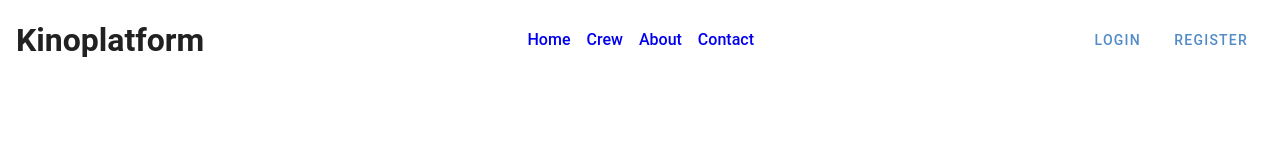
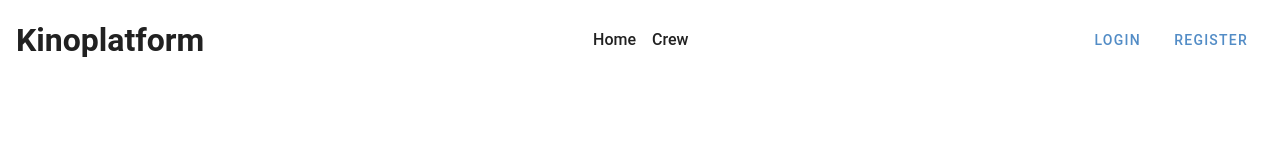
Before and after one commit to DGhonyan/kinoplatform, a Vue app: page / in a window 1280 px wide. Shown: the top 160 px of the page. Built offline with nearby package versions, Linux system fonts and the light colour scheme; a small style sheet from the web is missing.

Commit message:
router helpers

```diff
--- a/public/404.html
+++ b/public/404.html
@@ -8,7 +8,7 @@
       // GitHub Pages SPA redirect workaround
       // When a 404 occurs, redirect to index.html with the path encoded in the URL
       (function() {
-        var pathSegmentsToKeep = 1; // Change to 0 if deploying to username.github.io (not a project page)
+        var pathSegmentsToKeep = 0; // Change to 0 if deploying to username.github.io (not a project page)
 
         var l = window.location;
         l.replace(
--- a/src/components/Header.vue
+++ b/src/components/Header.vue
@@ -5,10 +5,11 @@
     </div>
 
     <div class="links">
-      <a href="/">Home</a>
-      <a href="/crew">Crew</a>
-      <a href="#">About</a>
-      <a href="#">Contact</a>
+      <a v-for="route in routes"
+        @click="navigateTo(route.name, { event: $event })"
+        :key="route.path">
+        {{ route.name }}
+      </a>
     </div>
 
     <div class="actions">
@@ -19,7 +20,13 @@
 </template>
 
 <script lang="ts" setup>
+import { useRouteHelpers } from '@/composables/useRouteHelpers'
+const { navigateTo } = useRouteHelpers()
 
+const routes = [
+  { name: 'Home', path: '/' },
+  { name: 'Crew', path: '/crew' },
+]
 </script>
 
 <style scoped lang="scss">
@@ -36,6 +43,7 @@
 }
 
 .links a {
+  cursor: pointer;
   text-decoration: none;
   font-weight: 500;
 }
--- /dev/null
+++ b/src/composables/useRouteHelpers.ts
@@ -0,0 +1,36 @@
+import {
+  useRouter,
+  type RouteParamsRawGeneric,
+  type LocationQueryRaw,
+} from 'vue-router';
+
+export type NavigationOptions = {
+  params?: RouteParamsRawGeneric;
+  query?: LocationQueryRaw;
+  newTab?: boolean;
+  event?: MouseEvent;
+};
+
+export const useRouteHelpers = () => {
+  const router = useRouter();
+
+  const navigateTo = (
+    routeName: string,
+    options: NavigationOptions = {},
+  ) => {
+    const { params, query, newTab, event } = options;
+
+    const openNewTab = newTab || event?.ctrlKey || event?.metaKey;
+    const route = router.resolve({ name: routeName, params, query });
+
+    if (openNewTab) {
+      window.open(route.href, '_blank', 'noopener,noreferrer');
+    } else {
+      router.push(route);
+    }
+  };
+
+  return {
+    navigateTo,
+  };
+};
--- a/src/router/index.ts
+++ b/src/router/index.ts
@@ -9,10 +9,12 @@ import { createRouter, createWebHistory } from 'vue-router'
 
 const routes = [
   {
+    name: 'Home',
     path: '/',
     component: () => import('@/modules/home/views/HomeView.vue'),
   },
   {
+    name: 'Crew',
     path: '/crew',
     component: () => import('@/modules/home/views/CrewView.vue'),
   },
```
